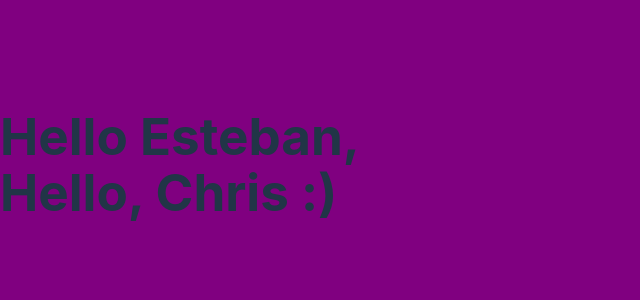
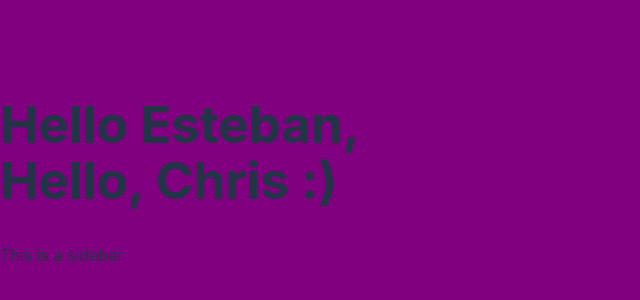
Before and after one commit to ChrisDietrich405/esteban-git, a React (Vite) app: page / in a window 1280 px wide. Shown: the part 236-536 px from the top of the page, without its empty margins (0-640 px from the left). Built offline with nearby package versions, Linux system fonts and the light colour scheme.

Commit message:
feat added sidebar

```diff
--- a/src/App.jsx
+++ b/src/App.jsx
@@ -3,9 +3,14 @@ import reactLogo from "./assets/react.svg";
 import "./App.css";
 
 function App() {
-  return <h1>Hello Esteban, <br></br>
+  return (
+  <>
+  <h1>Hello Esteban, <br></br>
   Hello, Chris :)
-  </h1>;
+  </h1>
+  <sidebar>This is a sidebar</sidebar>
+  </>
+  )
 }
 
 export default App;
```
